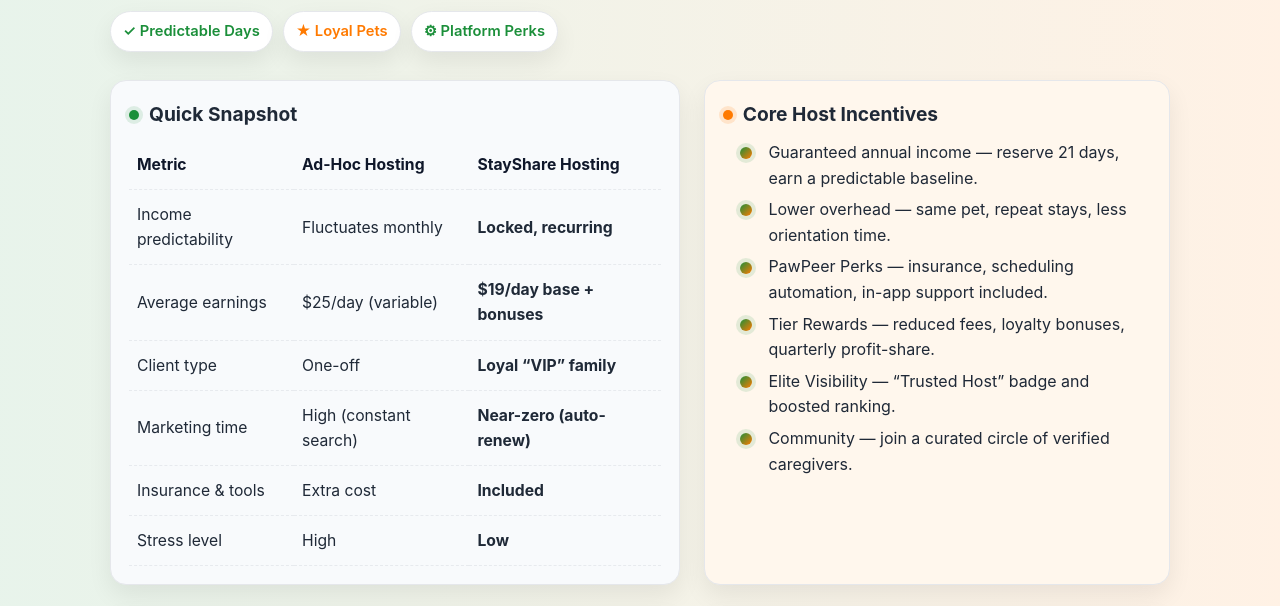
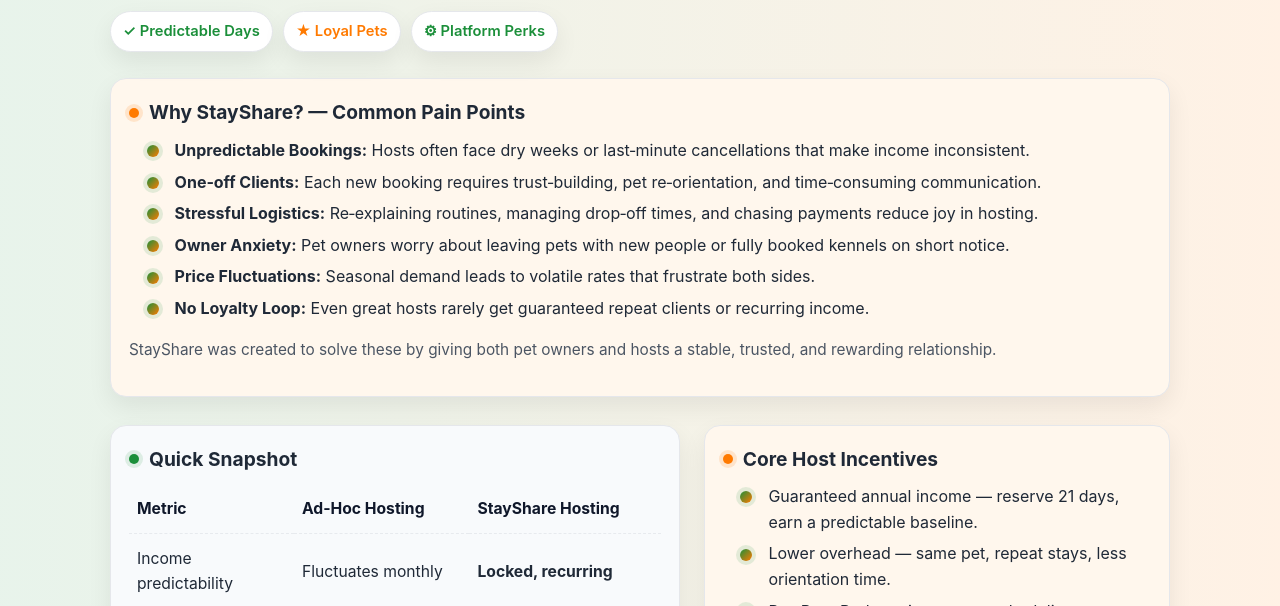
Before and after one commit to pawpeer/pawpeer-landing-page, a plain HTML site: page pawpeer_stayshare_host_value_sheet.html in a window 1280 px wide. Shown: the part 114-720 px from the top of the page. Drawn offline with Linux system fonts and the light colour scheme.

Commit message:
Update pawpeer_stayshare_host_value_sheet.html

```diff
--- a/pawpeer_stayshare_host_value_sheet.html
+++ b/pawpeer_stayshare_host_value_sheet.html
@@ -193,6 +193,22 @@
         </div>
       </header>
 
+      <!-- New Pain Points Section -->
+      <div class="card alt" style="margin-top:26px;">
+        <h3><span class="dot orange"></span> Why StayShare? — Common Pain Points</h3>
+        <ul class="bullets">
+          <li><strong>Unpredictable Bookings:</strong> Hosts often face dry weeks or last‑minute cancellations that make income inconsistent.</li>
+          <li><strong>One‑off Clients:</strong> Each new booking requires trust‑building, pet re‑orientation, and time‑consuming communication.</li>
+          <li><strong>Stressful Logistics:</strong> Re‑explaining routines, managing drop‑off times, and chasing payments reduce joy in hosting.</li>
+          <li><strong>Owner Anxiety:</strong> Pet owners worry about leaving pets with new people or fully booked kennels on short notice.</li>
+          <li><strong>Price Fluctuations:</strong> Seasonal demand leads to volatile rates that frustrate both sides.</li>
+          <li><strong>No Loyalty Loop:</strong> Even great hosts rarely get guaranteed repeat clients or recurring income.</li>
+        </ul>
+        <p style="margin-top:16px;color:var(--muted);font-size:.96rem;">
+          StayShare was created to solve these by giving both pet owners and hosts a stable, trusted, and rewarding relationship.
+        </p>
+      </div>
+
       <div class="grid">
         <div class="card">
           <h3><span class="dot"></span> Quick Snapshot</h3>
```
